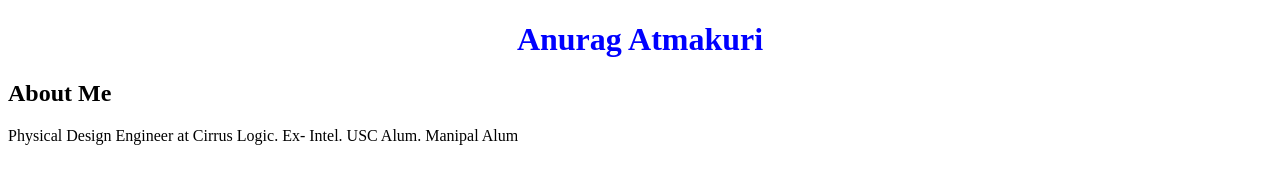
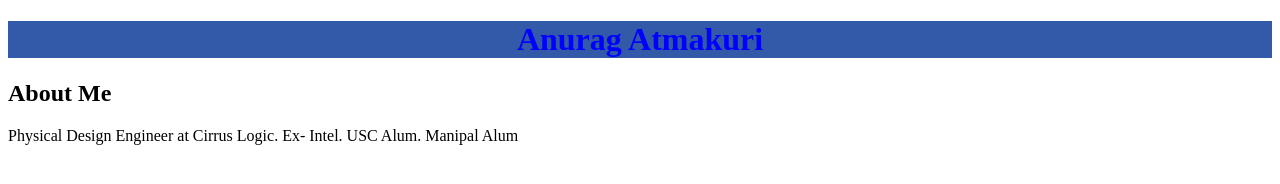
Before and after one commit to anuragatmakuri/anuragatmakuri.github.io, a plain HTML site: page index.html in a window 1280 px wide. Drawn offline with Linux system fonts and the light colour scheme.

Commit message:
Update styles.css
Background added for header

```diff
--- a/styles.css
+++ b/styles.css
@@ -1,3 +1,3 @@
-h1 {color:blue;text-align: center;}
+h1 {color:blue;text-align: center;background-color: #325aa8 ; width: 100%; height = 20%;}
 h2 {color:black;text-align: left;}
 p{color:black;text-align: left;}
```
